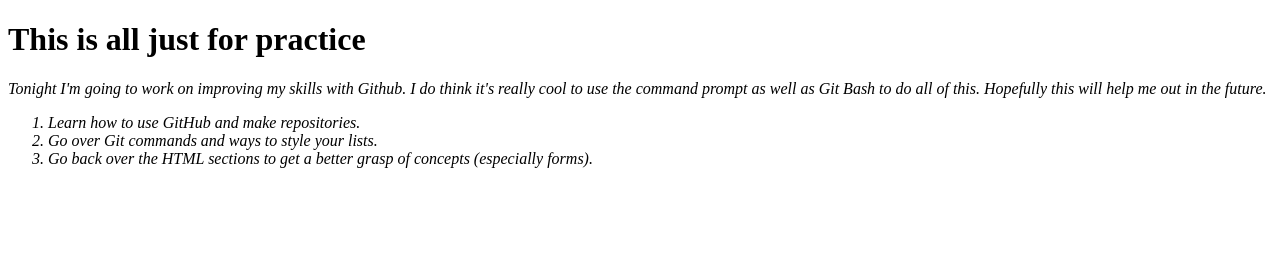
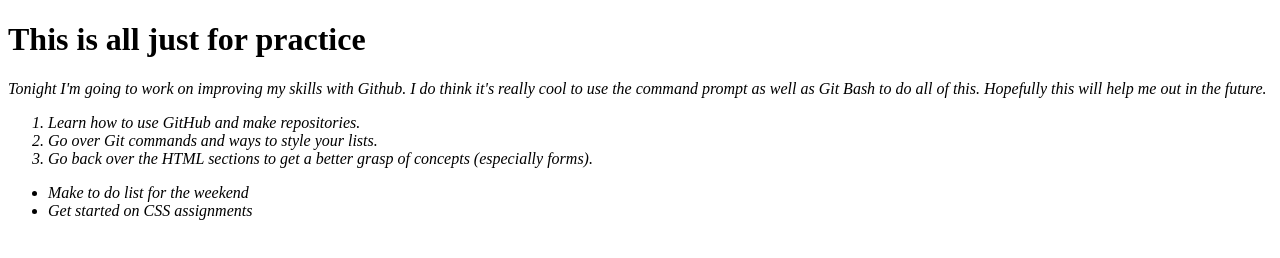
Before and after one commit to Duanysblist/homerepo, a plain HTML site: page index.html in a window 1280 px wide. Drawn offline with Linux system fonts and the light colour scheme.

Commit message:
Added an unordered list

```diff
--- a/index.html
+++ b/index.html
@@ -20,6 +20,11 @@
 		<li>Go back over the HTML sections to get a better grasp of concepts (especially forms).</li>
 	</ol>
 
+	<ul>
+		<li>Make to do list for the weekend</li>
+		<li>Get started on CSS assignments</li>
+		</ul>
+
 </body>
 
 </html>
```
